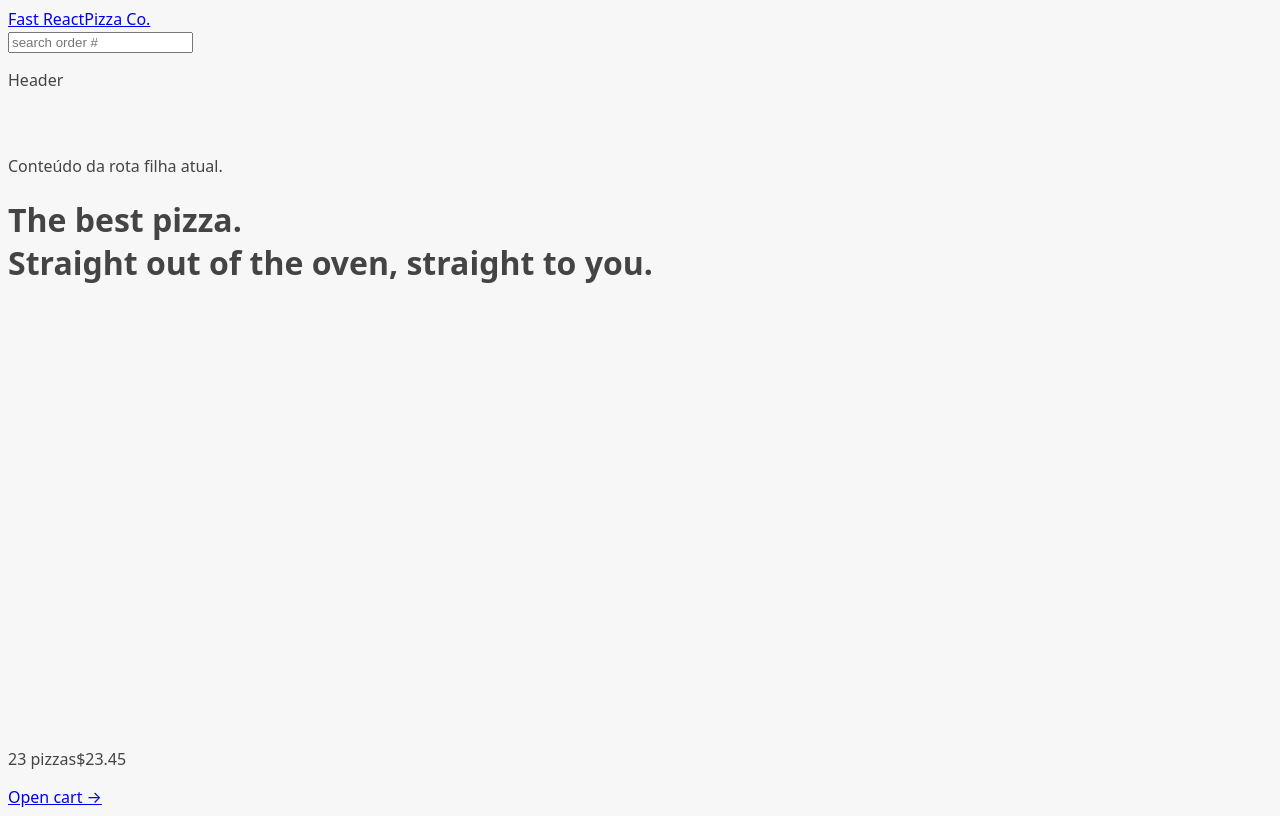
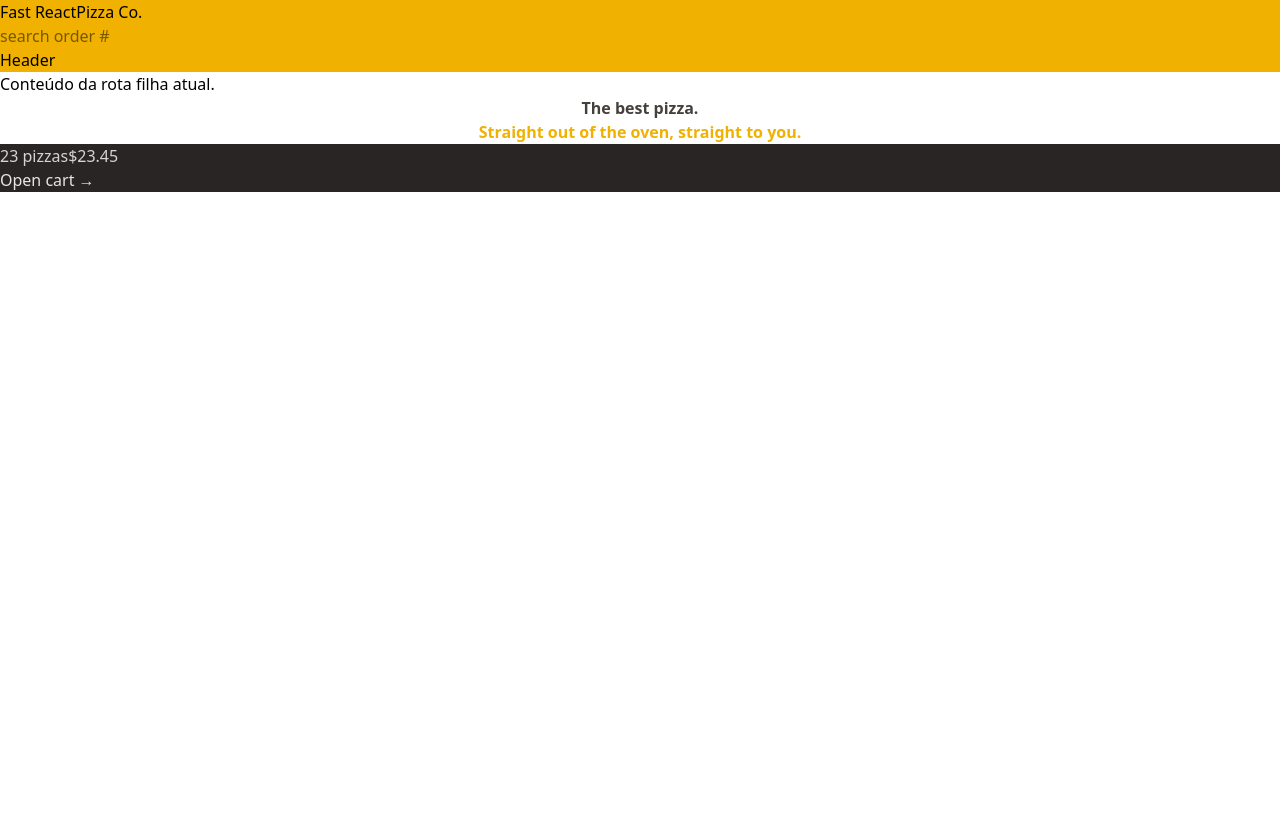
Before and after one commit to mdxramos64136/fast-react-pizza, a React (Vite) app: page / in a window 1280 px wide. Built offline with nearby package versions, Linux system fonts and the light colour scheme.

Commit message:
Set Tailwing

```diff
--- a/package.json
+++ b/package.json
@@ -10,9 +10,11 @@
     "preview": "vite preview"
   },
   "dependencies": {
+    "@tailwindcss/vite": "^4.1.17",
     "react": "^19.2.0",
     "react-dom": "^19.2.0",
-    "react-router-dom": "^7.9.6"
+    "react-router-dom": "^7.9.6",
+    "tailwindcss": "^4.1.17"
   },
   "devDependencies": {
     "@eslint/js": "^9.39.1",
@@ -24,6 +26,8 @@
     "eslint-plugin-react-hooks": "^7.0.1",
     "eslint-plugin-react-refresh": "^0.4.24",
     "globals": "^16.5.0",
+    "prettier": "^3.7.2",
+    "prettier-plugin-tailwindcss": "^0.7.1",
     "vite": "^7.2.2",
     "vite-plugin-eslint": "^1.8.1"
   }
--- /dev/null
+++ b/prettier.config.js
@@ -0,0 +1,6 @@
+// prettier.config.js
+
+/** @type {import('prettier').Config & import('prettier-plugin-tailwindcss').PluginOptions} */
+export default {
+  plugins: ["prettier-plugin-tailwindcss"],
+};
--- a/src/features/cart/CartOverview.jsx
+++ b/src/features/cart/CartOverview.jsx
@@ -2,8 +2,8 @@ import { Link } from "react-router-dom";
 
 function CartOverview() {
   return (
-    <div>
-      <p>
+    <div className="bg-stone-800 text-stone-200">
+      <p className="text-stone-300">
         <span>23 pizzas</span>
         <span>$23.45</span>
       </p>
--- a/src/index.css
+++ b/src/index.css
@@ -1,4 +1,6 @@
-body {
+@import "tailwindcss";
+/*Tailwind VSCode extension Tailwind CSS IntelliSense and Headwind to sort the classes*/
+/* body {
   font-family: system-ui, -apple-system, BlinkMacSystemFont, 'Segoe UI', Roboto,
     Oxygen, Ubuntu, Cantarell, 'Open Sans', 'Helvetica Neue', sans-serif;
   background-color: #f7f7f7;
@@ -10,29 +12,44 @@ body {
   grid-template-rows: auto 1fr auto;
   gap: 32px;
   height: 100dvh;
-}
+} */
 
 /* https://dev.to/afif/i-made-100-css-loaders-for-your-next-project-4eje */
 .loader {
   width: 45px;
   aspect-ratio: 0.75;
   --c: no-repeat linear-gradient(#333 0 0);
-  background: var(--c) 0% 50%, var(--c) 50% 50%, var(--c) 100% 50%;
+  background:
+    var(--c) 0% 50%,
+    var(--c) 50% 50%,
+    var(--c) 100% 50%;
   background-size: 20% 50%;
   animation: loading 1s infinite linear;
 }
 
 @keyframes loading {
   20% {
-    background-position: 0% 0%, 50% 50%, 100% 50%;
+    background-position:
+      0% 0%,
+      50% 50%,
+      100% 50%;
   }
   40% {
-    background-position: 0% 100%, 50% 0%, 100% 50%;
+    background-position:
+      0% 100%,
+      50% 0%,
+      100% 50%;
   }
   60% {
-    background-position: 0% 50%, 50% 100%, 100% 0%;
+    background-position:
+      0% 50%,
+      50% 100%,
+      100% 0%;
   }
   80% {
-    background-position: 0% 50%, 50% 50%, 100% 100%;
+    background-position:
+      0% 50%,
+      50% 50%,
+      100% 100%;
   }
 }
--- a/src/ui/Header.jsx
+++ b/src/ui/Header.jsx
@@ -3,7 +3,7 @@ import SearchOrder from "../features/order/SearchOrder";
 
 function Header() {
   return (
-    <header>
+    <header className="bg-yellow-500">
       <Link to="/">Fast ReactPizza Co.</Link>
       <SearchOrder />
       <p>Header</p>
--- a/src/ui/Home.jsx
+++ b/src/ui/Home.jsx
@@ -1,10 +1,10 @@
 function Home() {
   return (
     <div>
-      <h1>
+      <h1 className="class-xl text-stone-700 font-semibold text-center">
         The best pizza.
         <br />
-        Straight out of the oven, straight to you.
+        <span className="text-yellow-500">Straight out of the oven, straight to you.</span>
       </h1>
     </div>
   );
--- a/vite.config.js
+++ b/vite.config.js
@@ -1,8 +1,9 @@
 import { defineConfig } from "vite";
 import react from "@vitejs/plugin-react";
 import eslint from "vite-plugin-eslint";
+import tailwindcss from "@tailwindcss/vite";
 
 // https://vite.dev/config/
 export default defineConfig({
-  plugins: [react(), eslint()],
+  plugins: [react(), eslint(), tailwindcss()],
 });
```
Also changed, not shown: 1 other file (tests, documents, lock files or other folders).
